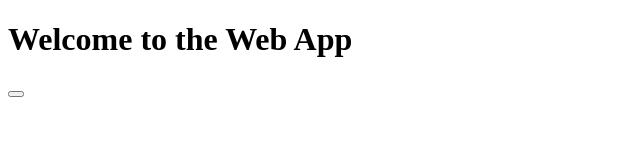
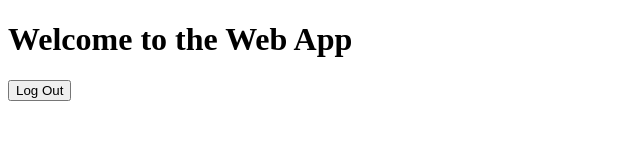
Before and after one commit to DanielDanzo/Google-Verification-test, a website with bundled scripts: page home.html in a window 1280 px wide. Shown: the whole page, without its empty margins (0-640 px from the left). Built offline with nearby package versions, Linux system fonts and the light colour scheme.

Commit message:
try again

```diff
--- a/home.html
+++ b/home.html
@@ -9,7 +9,7 @@
 <body>
     <h1>Welcome to the Web App</h1>
     <p id="Client-info"></p>
-    <button type="button" id="signOut"></button>
+    <button type="button" id="signOut">Log Out</button>
 
 </body>
 </html>
```
